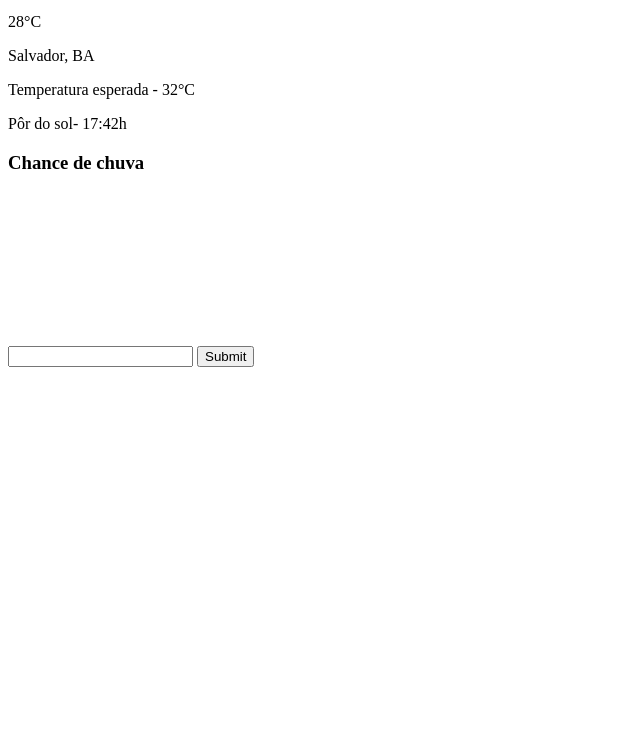
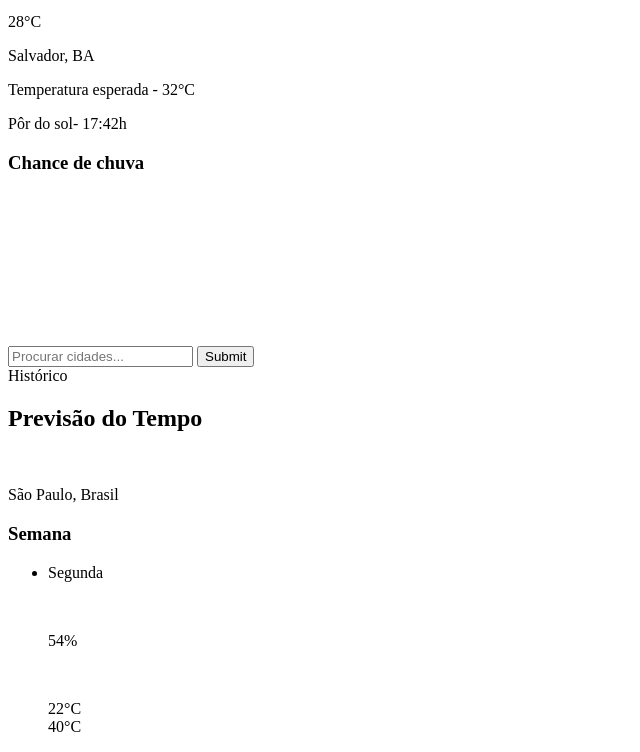
Before and after one commit to victorambrozi/clima-news, a plain HTML site: page index.html in a window 1280 px wide. Shown: the part 182-934 px from the top of the page, without its empty margins (0-640 px from the left). Before the commit the page ends 800 px from the top, so only its background shows below. Drawn offline with nearby package versions, Linux system fonts and the light colour scheme.

Commit message:
html structure completed

```diff
--- a/index.html
+++ b/index.html
@@ -12,7 +12,7 @@
 </head>
 
 <body>
-  <header>
+  <header class="header">
     <div class="header-content">
       <div class="header-content-top">
         <span class="header-content-notifications">Nofiticações</span>
@@ -51,17 +51,72 @@
             Chance de chuva
           </h3>
 
-          <div class="header-content-info-bottom-chart-container" >
+          <div class="header-content-info-bottom-chart-container">
             <canvas id="myChart"></canvas>
           </div>
         </div>
       </div>
     </div>
   </header>
-  <form action="">
-    <input type="text" name="search" id="search" required />
-    <input type="submit" name="submit" id="submit" />
-  </form>
+  <main class="main">
+    <form action="" class="main-form">
+      <div class="main-search-container">
+        <label for="search" name="search"></label>
+        <input type="text" name="search" id="search" placeholder= "Procurar cidades..." required />
+        <input type="submit" name="submit" id="submit" />
+      </div>
+      <span class="main-search-history">
+        Histórico
+        <ul class="main-search-history-items" style="display: none">
+          <li class="main-search-history-item"></li>
+        </ul>
+      </span>
+    </form>
+
+    <div class="main-forecast">
+      <h2 class="main-forecast-title">Previsão do <span>Tempo</span></h2>
+
+      <div class="main-places-card-container">
+        <div class="main-places-card">
+           <figure>
+            <img src="" alt="">
+           </figure>
+           <p class="main-places-card-location">São Paulo, Brasil</p>
+        </div>
+      </div>
+    </div>
+
+    <div class="main-forecast-days">
+      <h3 class="main-forecast-days-title">Semana</h3>
+      <ul class="main-forecast-data-container">
+        <li class="main-forecast-data-item">
+          <span class="main-forecast-data-item-dayweek">Segunda</span>
+          <div class="main-forecast-data-item-chain-of-rain">
+            <figure>
+              <img src="" alt=""> <!-- icon-->
+            </figure>
+
+            <span>54%</span>
+          </div>
+
+          <div class="main-forecast-data-item-icon-situation-weather">
+            <figure>
+              <img src="" alt=""> <!--icon-->
+            </figure>
+          </div>
+
+          <div class="main-forecast-data-item-chart-dayweek">
+            <span>22°C</span> <!-- min-->
+            <div class="main-forecast-data-item-chart-temp">
+              <!-- DESCOBRIR COMO FAZ O GRÁFICO PARA OS DOIS LADOS || ------|=====---- || -->
+            </div>
+            <span>40°C</span><!-- max-->
+          </div>
+        </li>
+      </ul>
+    </div>
+
+  </main>
 
   <script src="https://cdn.jsdelivr.net/npm/chart.js"></script>
   <script type="module" src="../../src/js/domControl.js"></script>
--- a/src/js/weather.js
+++ b/src/js/weather.js
@@ -1,7 +1,7 @@
 const API_KEY = "9f916719091d4adbb1c234509230703";
 
 export const fetchAPI = async (city) => {
-  const baseURL = `http://api.weatherapi.com/v1/forecast.json?key=${API_KEY}&q=${city}&days=7&aqi=no&alerts=no&lang=pt_br`;
+  const baseURL = `http://api.weatherapi.com/v1/forecast.json?key=${API_KEY}&q=${city === null ? 'Salvador': city}&days=7&aqi=no&alerts=no&lang=pt_br`;
   const response = await fetch(baseURL);
   const data = await response.json();
 
```
